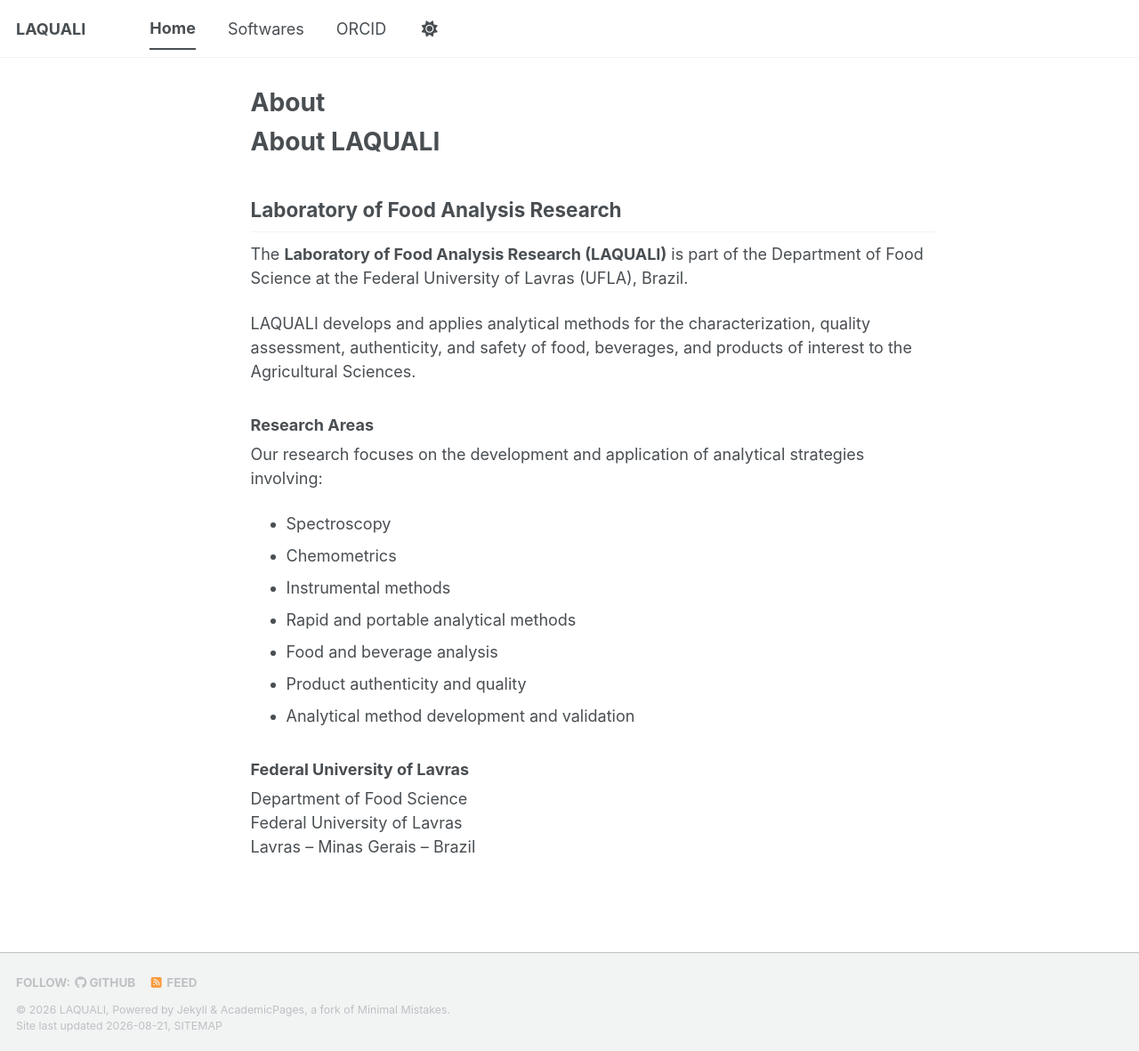
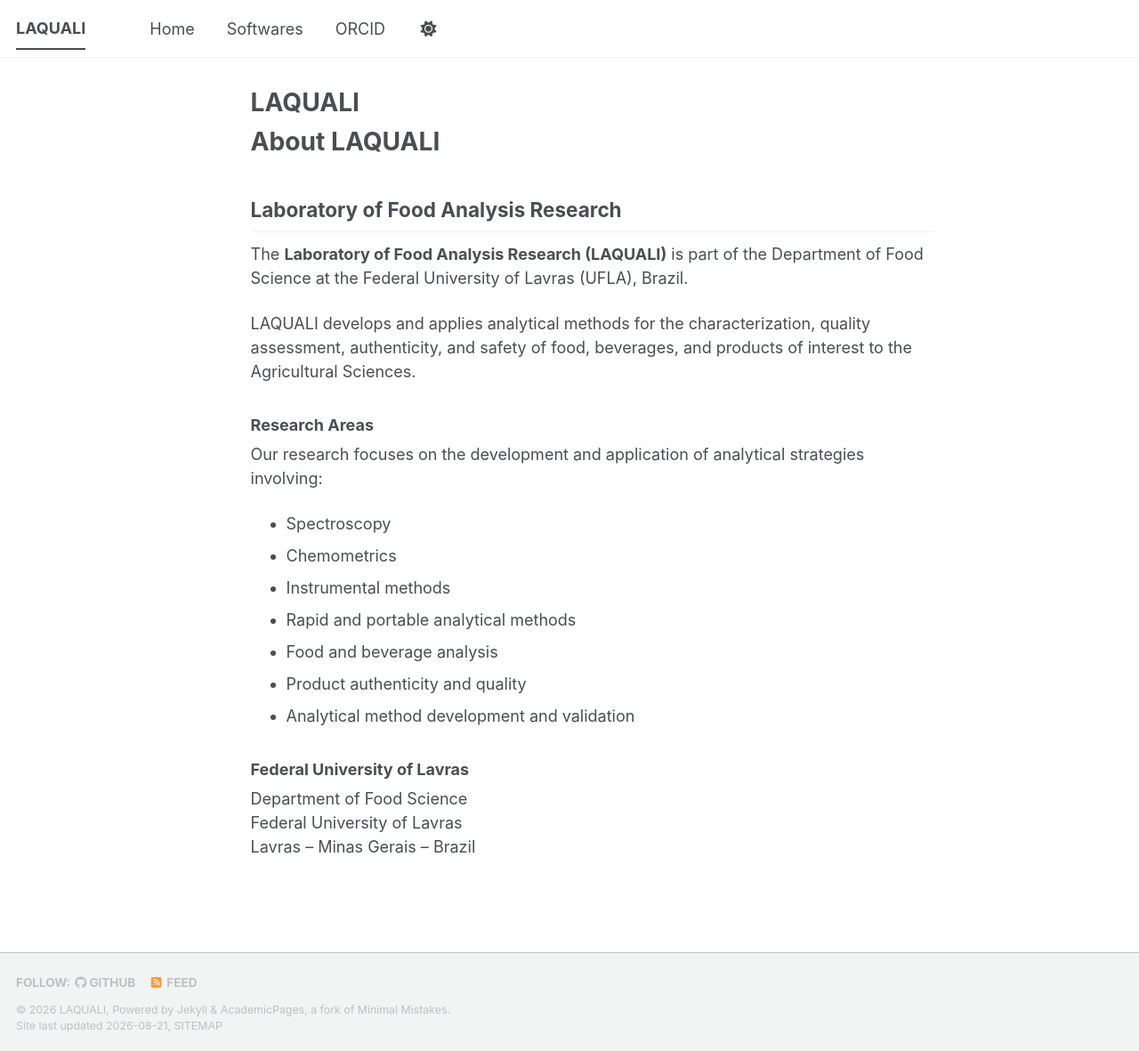
Before and after one commit to LAQUALI-UFLA/laquali-ufla.github.io, a Jekyll site: the page built from _pages/about.md, in a window 1280 px wide and 1181 px high. Shown: the whole window at 89% size. Built offline with Jekyll 4.4.1, drawn with Linux system fonts in a browser that asks for light colours; a style sheet for code colours, icons or effects is not loaded.

Commit message:
Update About page permalink and title

```diff
--- a/_pages/about.md
+++ b/_pages/about.md
@@ -1,6 +1,6 @@
 ---
-permalink: /about/
-title: "About"
+permalink: /
+title: "LAQUALI"
 author_profile: false
 ---
 
```
